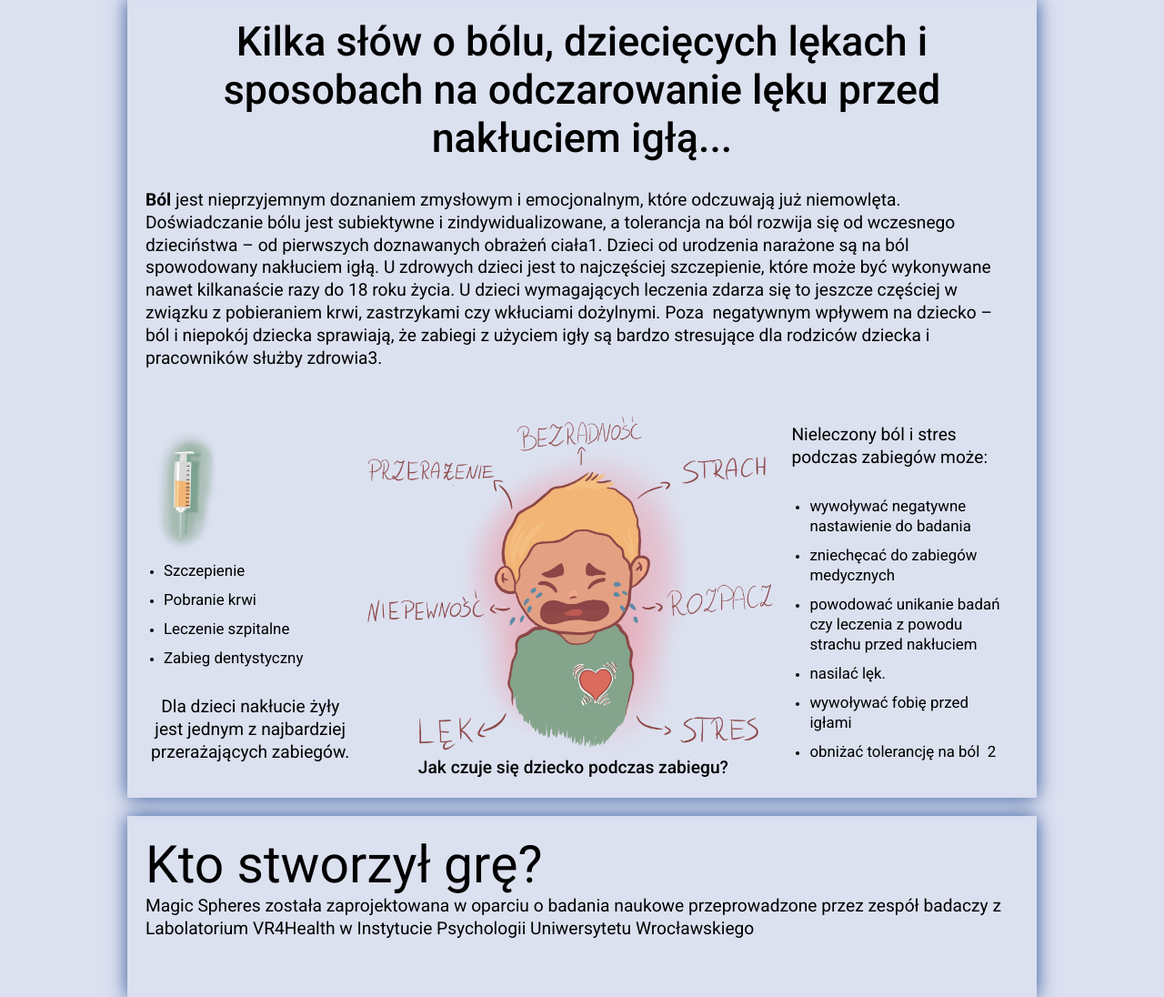
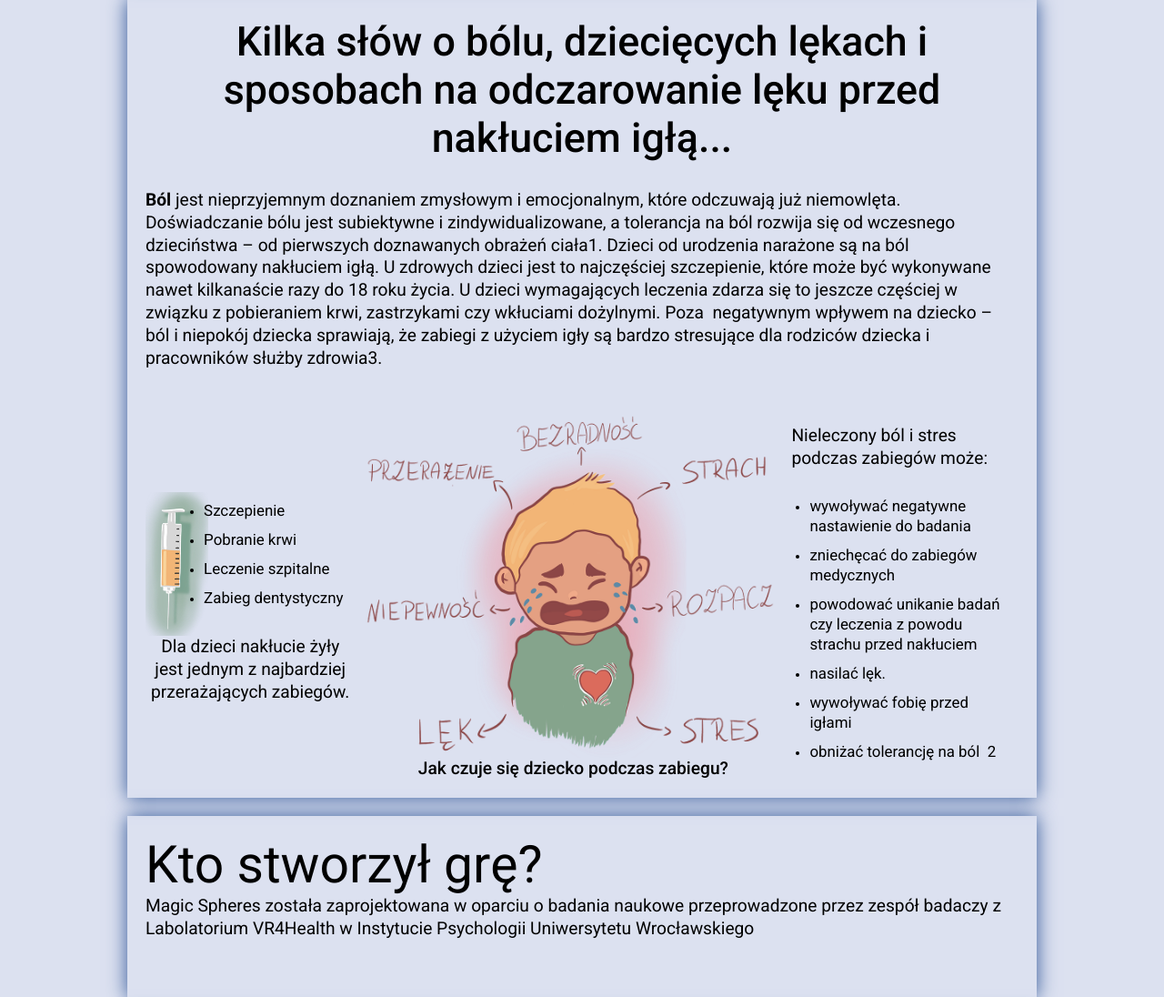
Before and after one commit to piotrwojtaszek/MOT-WEBSITE, a PHP site: page / in a window 1280 px wide. Shown: the part 4603-5699 px from the top of the page at 91% size. Run offline with PHP 8.4, Linux system fonts and the light colour scheme.

Commit message:
Optymalisation

```diff
--- a/Site/index.php
+++ b/Site/index.php
@@ -253,7 +253,7 @@
                 </div>
                 <div class="section_4_2_content">
                         <div class="section_4_2_content_1">
-                            <img src="media/multi/syringe.png" alt="">
+                            <img src="media/multi/syringe_512.png" alt="">
                             <ul>
                                 <li><p>Szczepienie</p></li>
                                 <li><p>Pobranie krwi</p></li>
@@ -265,7 +265,7 @@
                             </p>
                         </div>
                         <div class="section_4_2_content_2">
-                            <img src="media/multi/cry_baby.png" alt="">
+                            <img src="media/multi/cry_baby_1024.png" alt="">
                             <p>
                             Jak czuje się dziecko podczas zabiegu?
                             </p>
--- a/Site/style.css
+++ b/Site/style.css
@@ -533,8 +533,8 @@ padding-left: 25%;
 }
 
 .section_4_2_content_1 img{
-    width: 40%;
-    margin-right: -40px;
+    width: 30%;
+    margin-right: -25px;
 }
 
 .section_4_2_content_2 img{
@@ -763,6 +763,7 @@ padding-left: 25%;
         width: auto;
         max-height: 250px;
         margin-top: -50px;
+        margin-right: -40px;
         margin-bottom: -20px;
     }
 
```
Also changed, not shown: Site/media/multi/cry_baby_1024.png (added), Site/media/multi/syringe_512.png (added), Site/media/multi/timeline.JPG (deleted).
